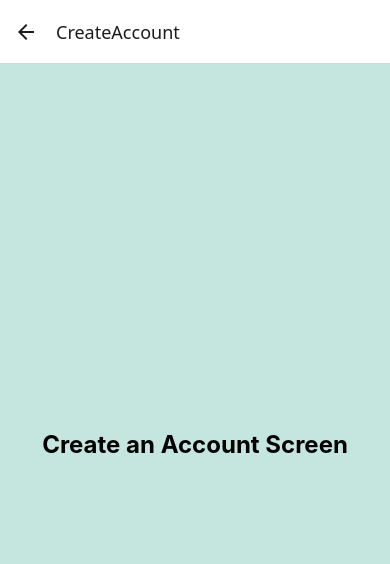
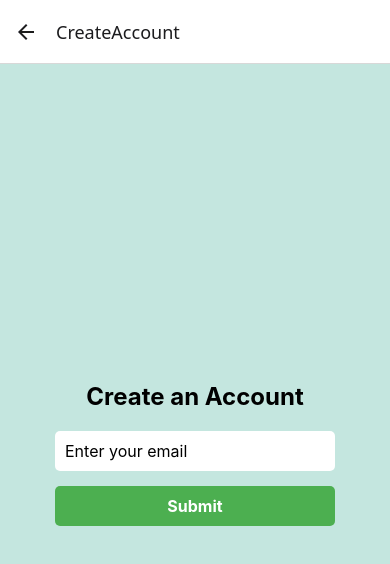
Before and after one commit to armitakatarapu/cometconnect, a React Native app: screen /CreateAccount in a window 390 px wide. Shown: the top 564 px of the page. Built offline with nearby package versions, Linux system fonts and the light colour scheme.

Commit message:
Started CreateAccountScreen

```diff
--- a/CreateAccountScreen.tsx
+++ b/CreateAccountScreen.tsx
@@ -1,11 +1,67 @@
-import React from 'react';
-import { View, Text, StyleSheet } from 'react-native';
+import React, { useState } from 'react';
+import { View, Text, TextInput, TouchableOpacity, StyleSheet, Alert } from 'react-native';
+import { NativeStackNavigationProp } from '@react-navigation/native-stack';
+import { StackParamList } from './types';  // Import the correct StackParamList type
 
-const CreateAccountScreen = () => {
+// Type the navigation prop
+type CreateAccountScreenNavigationProp = NativeStackNavigationProp<StackParamList, 'CreateAccount'>;
+
+type CreateAccountScreenProps = {
+  navigation: CreateAccountScreenNavigationProp;
+};
+
+const CreateAccountScreen = ({ navigation }: CreateAccountScreenProps) => {
+  const [email, setEmail] = useState('');
+  const [isAuthenticating, setIsAuthenticating] = useState(false);
+  const [isEmailValid, setIsEmailValid] = useState<boolean | null>(null);  // Fixed type here
+
+  const handleEmailSubmit = () => {
+    setIsAuthenticating(true);
+    setIsEmailValid(null); // Reset the validity before checking
+
+    // Simulate an email check (replace with real email validation logic)
+    setTimeout(() => {
+      if (email.endsWith('@utdallas.edu')) {
+        setIsEmailValid(true);
+        Alert.alert('Success', 'UTD email verified! Proceeding to create username and password.');
+        navigation.navigate('CreateUsernamePassword'); // Navigate to next screen
+      } else {
+        setIsEmailValid(false);
+        Alert.alert('Error', 'Please enter a valid UTD email.');
+      }
+      setIsAuthenticating(false);
+    }, 2000); // Simulating a 2-second delay for authentication
+  };
+
   return (
     <View style={styles.container}>
-      <Text style={styles.title}>Create an Account Screen</Text>
-      {/* Add form or other components here */}
+      <Text style={styles.title}>Create an Account</Text>
+
+      {/* Email Input */}
+      <TextInput
+        style={styles.input}
+        placeholder="Enter your email"
+        value={email}
+        onChangeText={setEmail}
+        keyboardType="email-address"
+      />
+
+      {/* Button to submit the email */}
+      <TouchableOpacity
+        style={styles.submitButton}
+        onPress={handleEmailSubmit}
+        disabled={isAuthenticating}
+      >
+        <Text style={styles.submitButtonText}>
+          {isAuthenticating ? 'Authenticating...' : 'Submit'}
+        </Text>
+      </TouchableOpacity>
+
+      {/* Show message if email is being authenticated */}
+      {isAuthenticating && <Text style={styles.loadingText}>Authenticating...</Text>}
+
+      {/* Show result of email validation */}
+      {isEmailValid === false && <Text style={styles.errorText}>Invalid UTD email.</Text>}
     </View>
   );
 };
@@ -16,6 +72,7 @@ const styles = StyleSheet.create({
     backgroundColor: '#C4E6DF',
     alignItems: 'center',
     justifyContent: 'center',
+    paddingHorizontal: 20,
   },
   title: {
     fontSize: 24,
@@ -23,6 +80,38 @@ const styles = StyleSheet.create({
     marginBottom: 20,
     color: 'black',
   },
+  input: {
+    width: '80%',
+    height: 40,
+    backgroundColor: '#fff',
+    borderRadius: 5,
+    marginBottom: 15,
+    paddingLeft: 10,
+    fontSize: 16,
+  },
+  submitButton: {
+    width: '80%',
+    height: 40,
+    backgroundColor: '#4CAF50',
+    borderRadius: 5,
+    justifyContent: 'center',
+    alignItems: 'center',
+  },
+  submitButtonText: {
+    color: '#fff',
+    fontSize: 16,
+    fontWeight: 'bold',
+  },
+  loadingText: {
+    fontSize: 16,
+    marginTop: 10,
+    color: '#888',
+  },
+  errorText: {
+    fontSize: 16,
+    marginTop: 10,
+    color: 'red',
+  },
 });
 
 export default CreateAccountScreen;
--- a/types.ts
+++ b/types.ts
@@ -3,4 +3,5 @@ export type StackParamList = {
   Home: undefined;
   Login: undefined;
   CreateAccount: undefined;
+  CreateUsernamePassword: undefined;
 };
```
